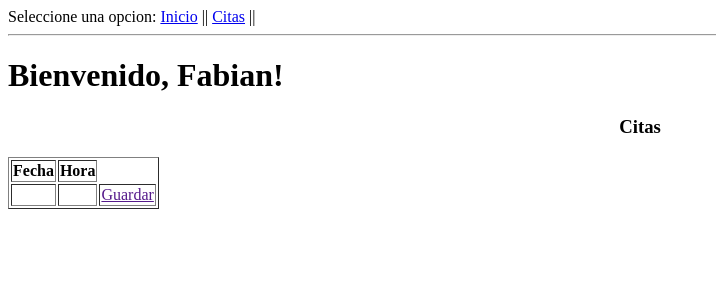
After one commit to Andrea-gt/appointment-administration, a Flask app: page /citas in a window 1280 px wide. The commit adds this page. Shown: the top 300 px of the page, without its empty margins (0-716 px from the left). Run offline with Flask 2, Linux system fonts and the light colour scheme.

Commit message:
nueva pestaña citas, creacion de su ruta y vista en base

```diff
--- a/app/routes.py
+++ b/app/routes.py
@@ -15,3 +15,11 @@ def index():
 
     else:
         return render_template('index.html', title='Inicio', user=user)
+
+@app.route('/')
+@app.route('/citas')
+def citas():
+
+    psicologo = usuario("Fabian")
+    user = {'username': psicologo.nombreUsuario}
+    return render_template('citas.html', title='Citas', user=user)
--- a/app/templates/base.html
+++ b/app/templates/base.html
@@ -8,7 +8,7 @@
       {% endif %}
     </head>
     <body>
-        <div>Seleccione una opcion: <a href="/index">Inicio</a></div>
+        <div>Seleccione una opcion: <a href="/index">Inicio</a> || <a href="/citas"> Citas</a> || </div>
         <hr>
         {% block content %}{% endblock %}
     </body>
--- /dev/null
+++ b/app/templates/citas.html
@@ -0,0 +1,23 @@
+{% extends "base.html" %}
+
+{% block content %}
+    <h1>Bienvenido, {{user.username}}!</h1>
+    {% for post in posts %}
+    {% endfor %}
+    <div class ="content">
+        <h3 style="text-align: center;">Citas</h3>
+        <table border = "" style="text-align: center;">
+            <tr>
+                <th>Fecha</th>
+                <th>Hora</th>
+            </tr>
+            <tr>
+                <td></td>
+                <td></td>
+                <td>
+                <a href="">Guardar</th>
+                </td>
+            </tr>
+        </table>
+    </div>
+{% endblock %}
```
